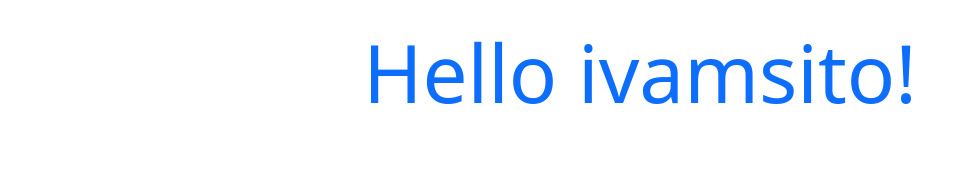
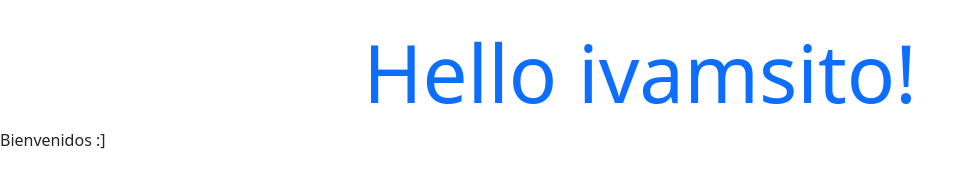
Before and after one commit to eljoel17/eljoel17.github.io, a plain HTML site: page index.html in a window 1280 px wide. Shown: the whole page, without its empty margins (0-973 px from the left). Drawn offline with nearby package versions, Linux system fonts and the light colour scheme.

Commit message:
agregue un parrafo

```diff
--- a/index.html
+++ b/index.html
@@ -12,7 +12,7 @@
   </head>
   <body>
     <h1 class="text-center mt-4 display-1 text-primary">Hello ivamsito!</h1>
-
+    <p>Bienvenidos :]</p>
     <!-- Optional JavaScript; choose one of the two! -->
 
     <!-- Option 1: Bootstrap Bundle with Popper -->
```
